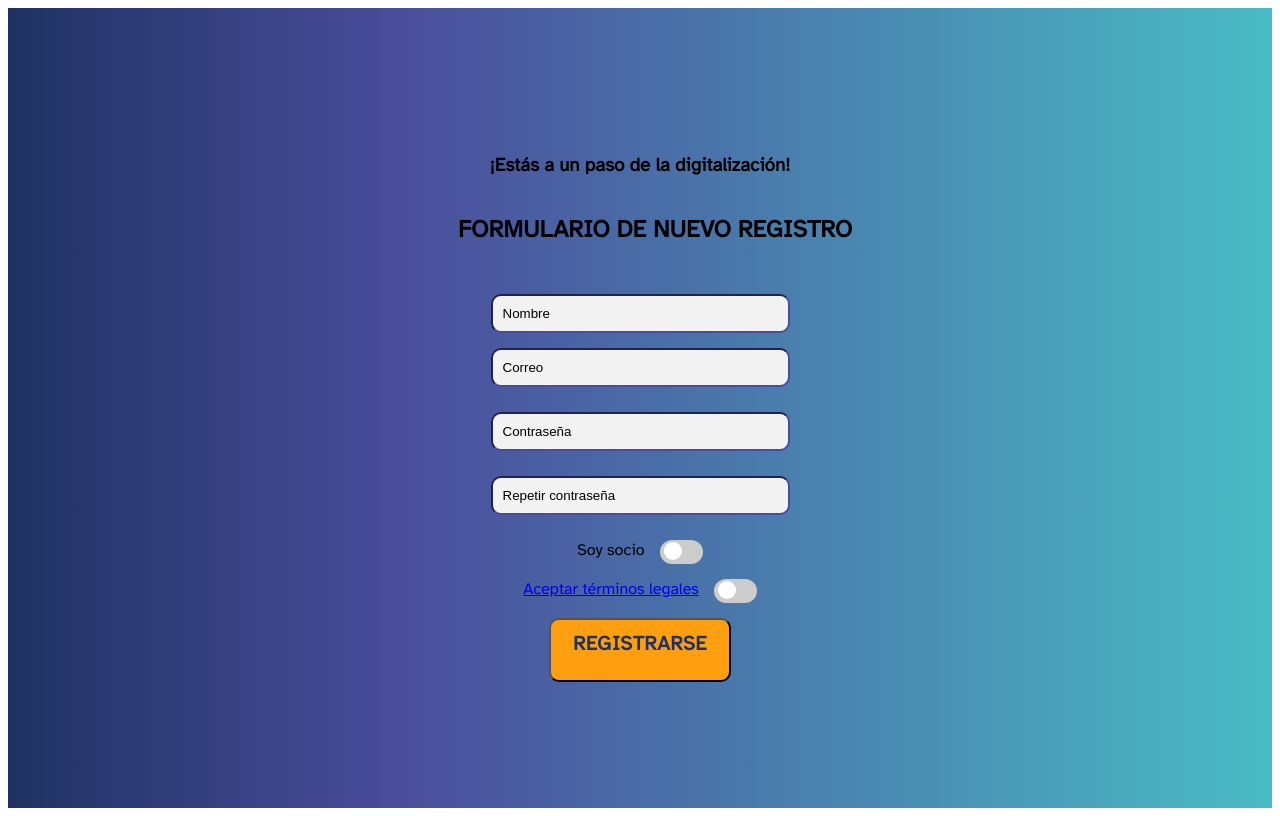
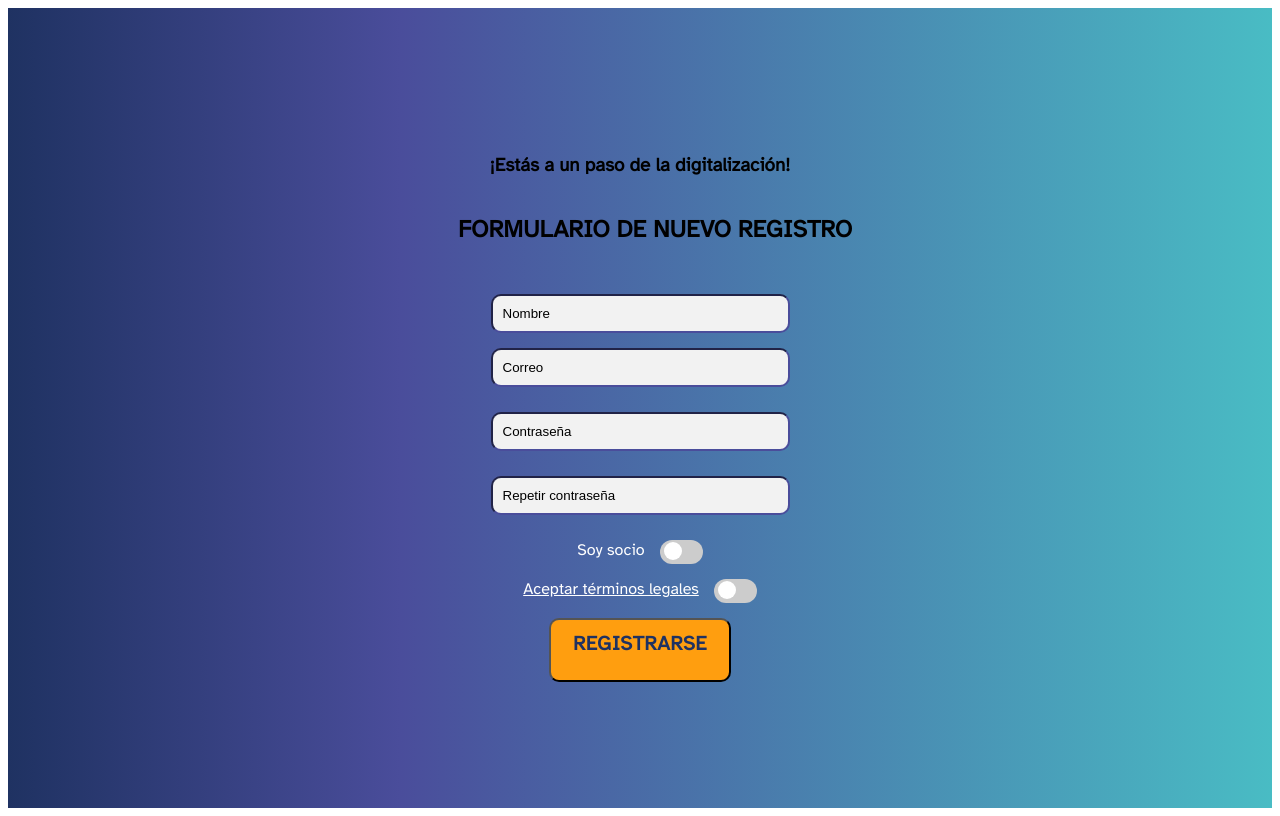
Before and after one commit to elenaradrus/tripulaciones, a React (Create React App) app in the folder client/: page /registro in a window 1280 px wide. Built offline with nearby package versions, Linux system fonts and the light colour scheme.

Commit message:
push antes de pull de elena

```diff
--- a/client/src/components/Button.css
+++ b/client/src/components/Button.css
@@ -112,5 +112,5 @@
 }
 
 .green:hover {
-    background-color: #242424;
+    background-color: green;
 }
--- a/client/src/components/RegisterForm.css
+++ b/client/src/components/RegisterForm.css
@@ -35,6 +35,11 @@
 .eresSocio{
     display: flex;
     gap: 15px;
+    color: white;
+}
+
+.eresSocio a {
+    color: white;
 }
 
 .botonAmarillo {
--- a/client/src/components/pages/PreguntaPage.js
+++ b/client/src/components/pages/PreguntaPage.js
@@ -24,6 +24,9 @@ export const PreguntaPage = () => {
     <>
       <div className='questionsContainer'>
         <h2 className='numPregunta'>
+        <Button buttonColor='green' onClick={handleOnClickResultado}>
+          Ver resultado
+        </Button>
           Pregunta {contador + 1}/{data.length}
           <Button onClick={handleOnClick}>
             <img src='/images/flechaderecha.png' alt='me gustas' />
@@ -33,9 +36,7 @@ export const PreguntaPage = () => {
         <div>
           <PreguntaCard {...pregunta} />
         </div>
-        <Button buttonColor='green' onClick={handleOnClickResultado}>
-          Ver resultado
-        </Button>
+
         <div className='boton_siguiente'></div>
       </div>
     </>
```
